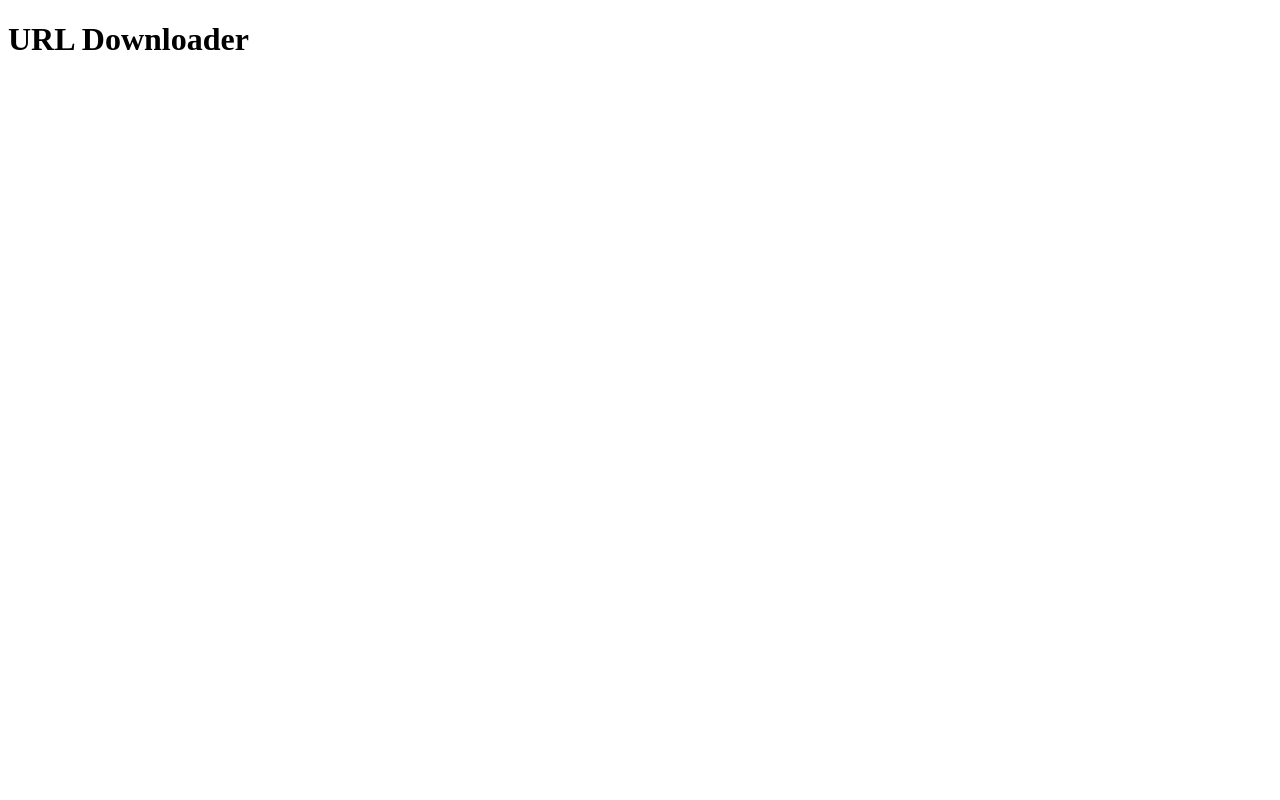
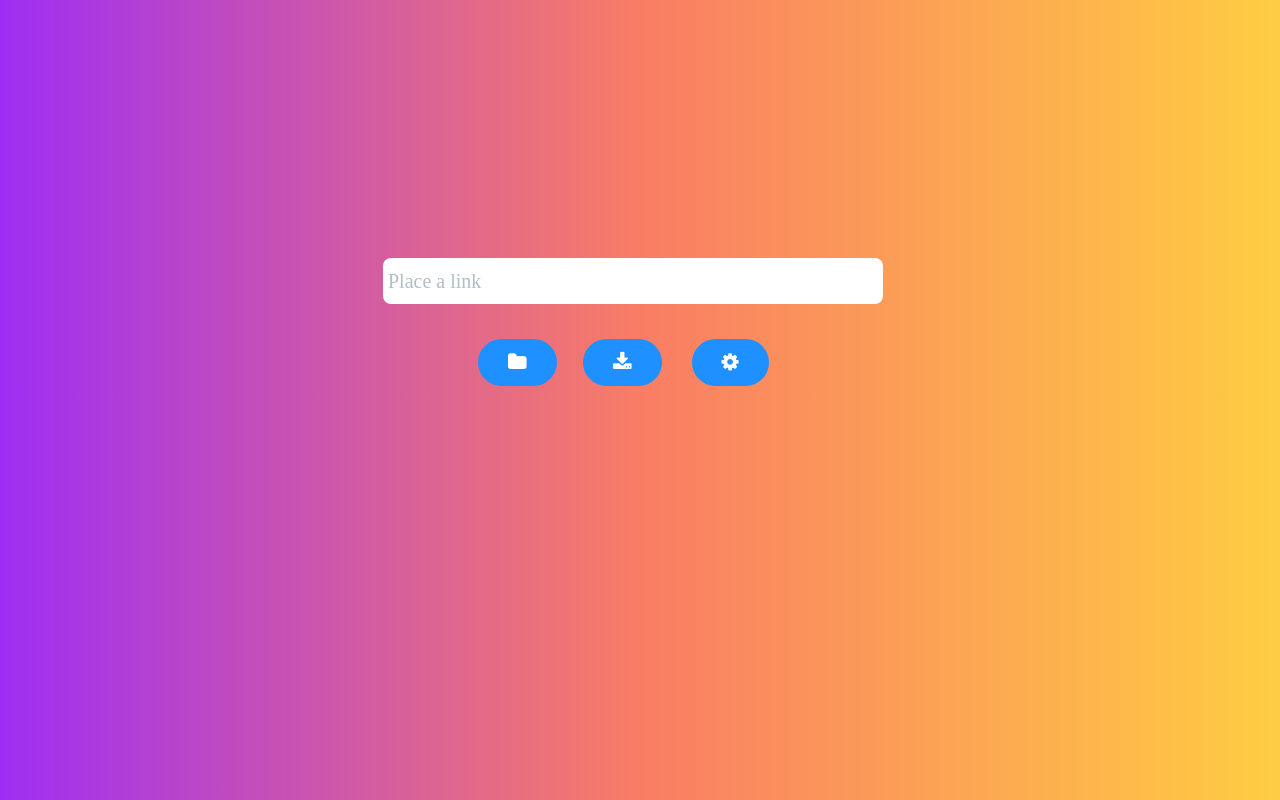
Before and after one commit to MaximFedarau/Sokudo, an Electron app: page public/urlDownloaderHTML.html in a window 1280 px wide. Drawn offline with Linux system fonts and the light colour scheme.

Commit message:
Добавил настройки к TikTok Downloader. Теперь можно выбирать формат скачанного файла, его имя, а также скачивать его с водяным знаком или без. Переименовал все окна. Добавил основу будущего URL Downloader, скачивание чистой картинки или видео в любом формате, что не позволяет делать браузер.

```diff
--- a/public/scripts/noWMTikTokScript.js
+++ b/public/scripts/noWMTikTokScript.js
@@ -17,7 +17,7 @@ tiktok.tiktokdownload(usersTTUrl).then(result => {
         ]
         console.log(args)
         const options = {
-            maxConcurrency: 30
+            maxConcurrency: 10 //уменьшить?
         }
 
         urlDownloader.download(resources, options).then((results) => {
--- a/public/styles/urlDownloaderCSS.css
+++ b/public/styles/urlDownloaderCSS.css
@@ -0,0 +1,140 @@
+@import url('https://fonts.googleapis.com/css?family=Dosis');
+
+:root {
+    /* generic */
+    --gutterSm: 0.4rem;
+    --gutterMd: 0.8rem;
+    --gutterLg: 1.6rem;
+    --gutterXl: 2.4rem;
+    --gutterXx: 7.2rem;
+    --colorPrimary400: #7e57c2;
+    --colorPrimary600: #5e35b1;
+    --colorPrimary800: #4527a0;
+    --fontFamily: "Dosis", sans-serif;
+    --fontSizeSm: 1.2rem;
+    --fontSizeMd: 1.6rem;
+    --fontSizeLg: 2.1rem;
+    --fontSizeXl: 2.8rem;
+    --fontSizeXx: 3.6rem;
+    --lineHeightSm: 1.1;
+    --lineHeightMd: 1.8;
+    --transitionDuration: 300ms;
+    --transitionTF: cubic-bezier(0.645, 0.045, 0.355, 1);
+
+    /* floated labels */
+    --inputPaddingV: var(--gutterMd);
+    --inputPaddingH: var(--gutterLg);
+    --inputFontSize: var(--fontSizeLg);
+    --inputLineHeight: var(--lineHeightMd);
+    --labelScaleFactor: 0.8;
+    --labelDefaultPosY: 50%;
+    --labelTransformedPosY: calc(
+            (var(--labelDefaultPosY)) -
+            (var(--inputPaddingV) * var(--labelScaleFactor)) -
+            (var(--inputFontSize) * var(--inputLineHeight))
+    );
+    --inputTransitionDuration: var(--transitionDuration);
+    --inputTransitionTF: var(--transitionTF);
+}
+
+*,
+*::before,
+*::after {
+    box-sizing: border-box;
+}
+
+html {
+    font-size: 20px;
+}
+
+
+body{
+    /*background: -webkit-linear-gradient(90deg, #9f2ef4,#f97d64,#ffcd42);*/
+    background: linear-gradient(90deg,#9f2ef4,#f97d64,#ffcd42);/*#ff512f, #dd2476*/
+}
+
+.Input {
+    position: relative;
+    width: 500px;
+    display: inline-block;
+    margin-top: 250px;
+
+
+}
+
+.Input-text {
+    display: block;
+    margin: 0;
+    margin-left: 375px;
+    padding: 5px;
+    color: inherit;
+    width: 100%;
+    font-family: inherit;
+    font-size: 20px;
+    font-weight: inherit;
+    line-height: var(--inputLineHeight);
+    border: none;
+    border-radius: 0.4rem;
+    transition: box-shadow var(--transitionDuration);
+}
+
+.Input-text::placeholder {
+    color: #B0BEC5;
+}
+
+.Input-text:focus {
+    outline: none;
+    box-shadow:0.1rem 0.3rem 0.6rem var(--colorPrimary600);
+}
+
+
+
+.Input-text:placeholder-shown + .Input-label {
+    visibility: hidden;
+    z-index: -1;
+}
+
+.Input-text:not(:placeholder-shown) + .Input-label,
+.Input-text:focus:not(:placeholder-shown) + .Input-label {
+    visibility: visible;
+    z-index: 1;
+    opacity: 1;
+    transform:
+            translate3d(0, var(--labelTransformedPosY), 0)
+            scale(var(--labelScaleFactor));
+    transition:
+            transform var(--inputTransitionDuration),
+            visibility 0ms,
+            z-index 0ms;
+}
+
+
+.btn {
+    background-color: DodgerBlue;
+    margin-left: 595px;
+    margin-top: 35px;
+    border: none;
+    color: white;
+    padding: 12px 30px;
+    cursor: pointer;
+    font-size: 20px;
+    border-radius: 890px;/*04rem*/
+
+}
+
+/* Более темный фон при наведении курсора мыши */
+.btn:hover {
+    background-color: RoyalBlue;
+    outline: none;
+    box-shadow: 0.1rem 0.3rem 0.6rem var(--colorPrimary600);
+}
+#chooseDirURL {
+    margin-left: -35px;
+}
+
+#preferencesURL {
+    margin-left: 130px;
+}
+#urlDownloadButton {
+    margin-left: 575px;
+}
--- a/public/urlDownloaderHTML.html
+++ b/public/urlDownloaderHTML.html
@@ -2,10 +2,22 @@
 <html lang="en">
 <head>
     <meta charset="UTF-8">
-    <title>Sokudo</title>
+    <title>URL Downloader</title>
     <link rel="stylesheet" href="styles/urlDownloaderCSS.css">
+    <link rel="stylesheet" href="https://cdnjs.cloudflare.com/ajax/libs/font-awesome/4.7.0/css/font-awesome.min.css">
+
 </head>
 <body>
-<h1>URL Downloader</h1>
+<div class="Input" align="center">
+
+
+    <input type="text" id="urlLinkInput" class="Input-text" placeholder="Place a link">
+
+
+    <button class="btn" id="urlDownloadButton"><i class="fa fa-download"></i></button>
+</div>
+<button id="chooseDirURL" class="btn"><i class="fa fa-folder"></i></button>
+<button id="preferencesURL" class="btn"><i class="fa fa-cog"></i></button>
+<script src="scripts/urlDownload.js"></script>
 </body>
 </html>
```
Also changed, not shown: main.js (+53 -7 lines), public/index.html (+1 -1 lines), public/scripts/TikTokDownload.js (+38 -2 lines), public/styles/tiktok.css (+17 -0 lines), public/tiktok.html (+6 -1 lines).
